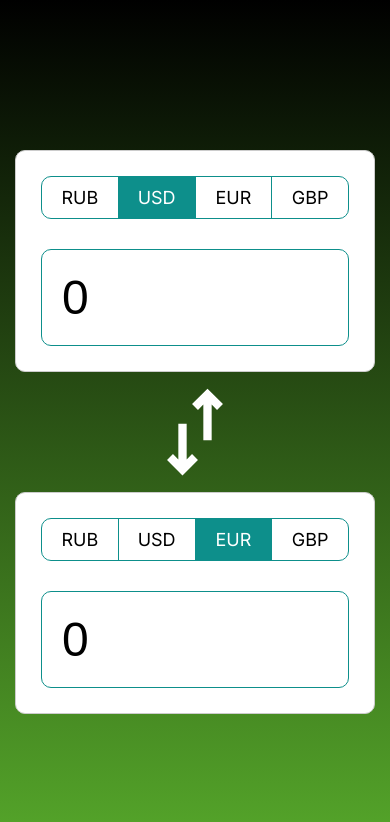
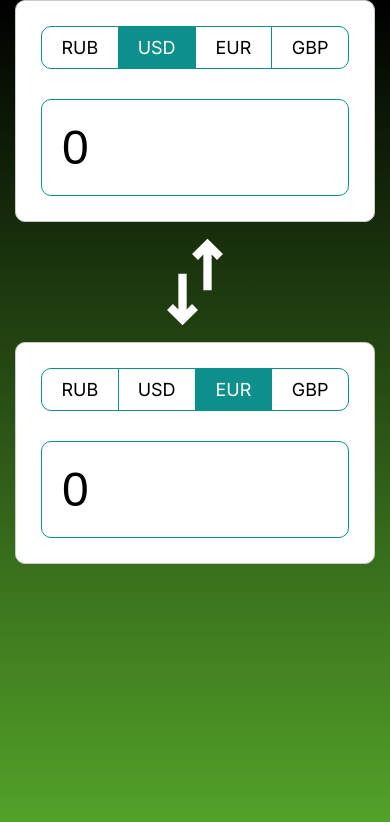
Before and after one commit to kazrias/currency-converter, a React (Vite) app: page / in a window 390 px wide. Shown: the top 822 px of the page. Built offline with nearby package versions, Linux system fonts and the light colour scheme; no server answers.

Commit message:
delete top-padding

```diff
--- a/src/App.scss
+++ b/src/App.scss
@@ -29,6 +29,7 @@ body {
   }
   .App{
     height: 100%;
+    padding-top: 0;
     flex-direction: column;
   }
 
```
